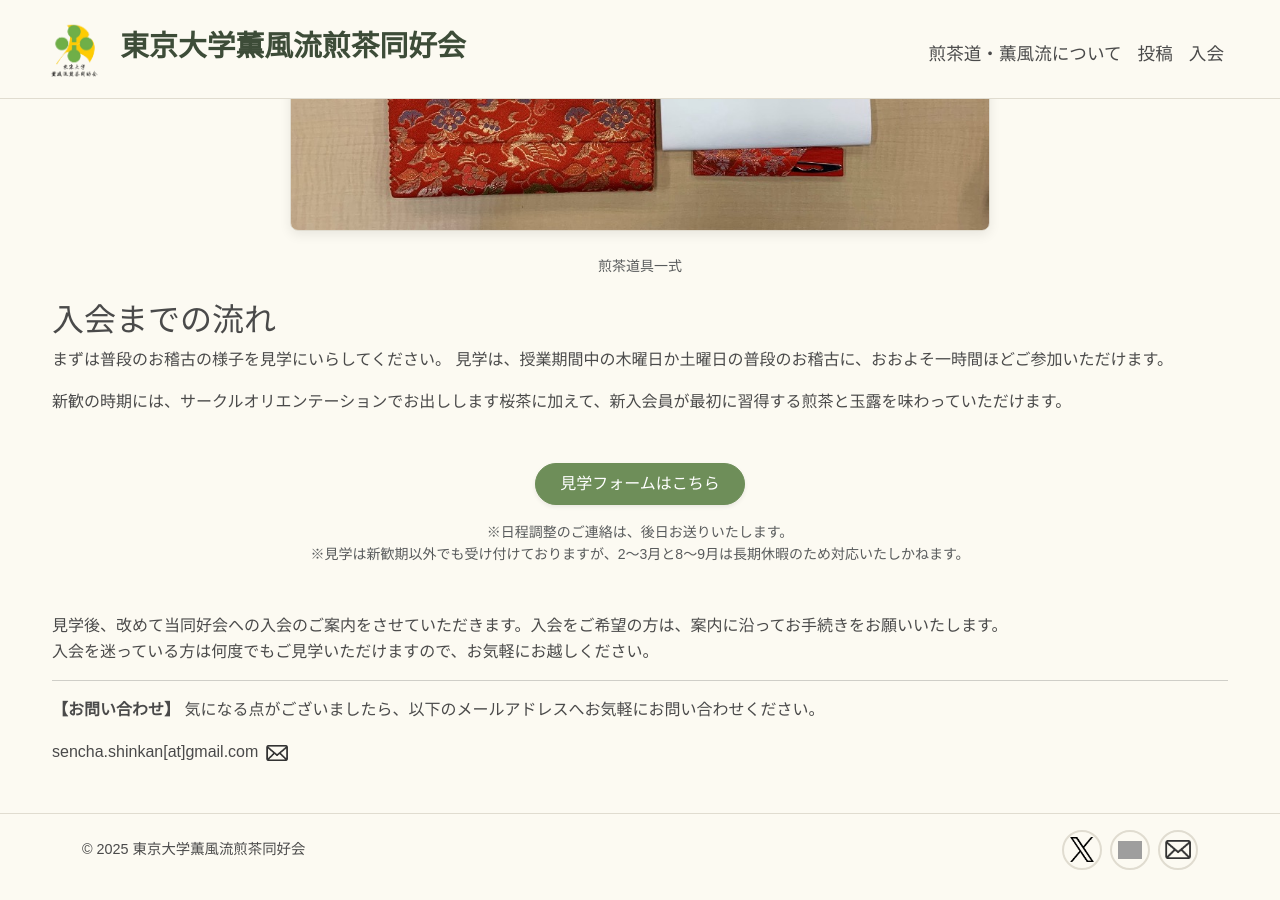
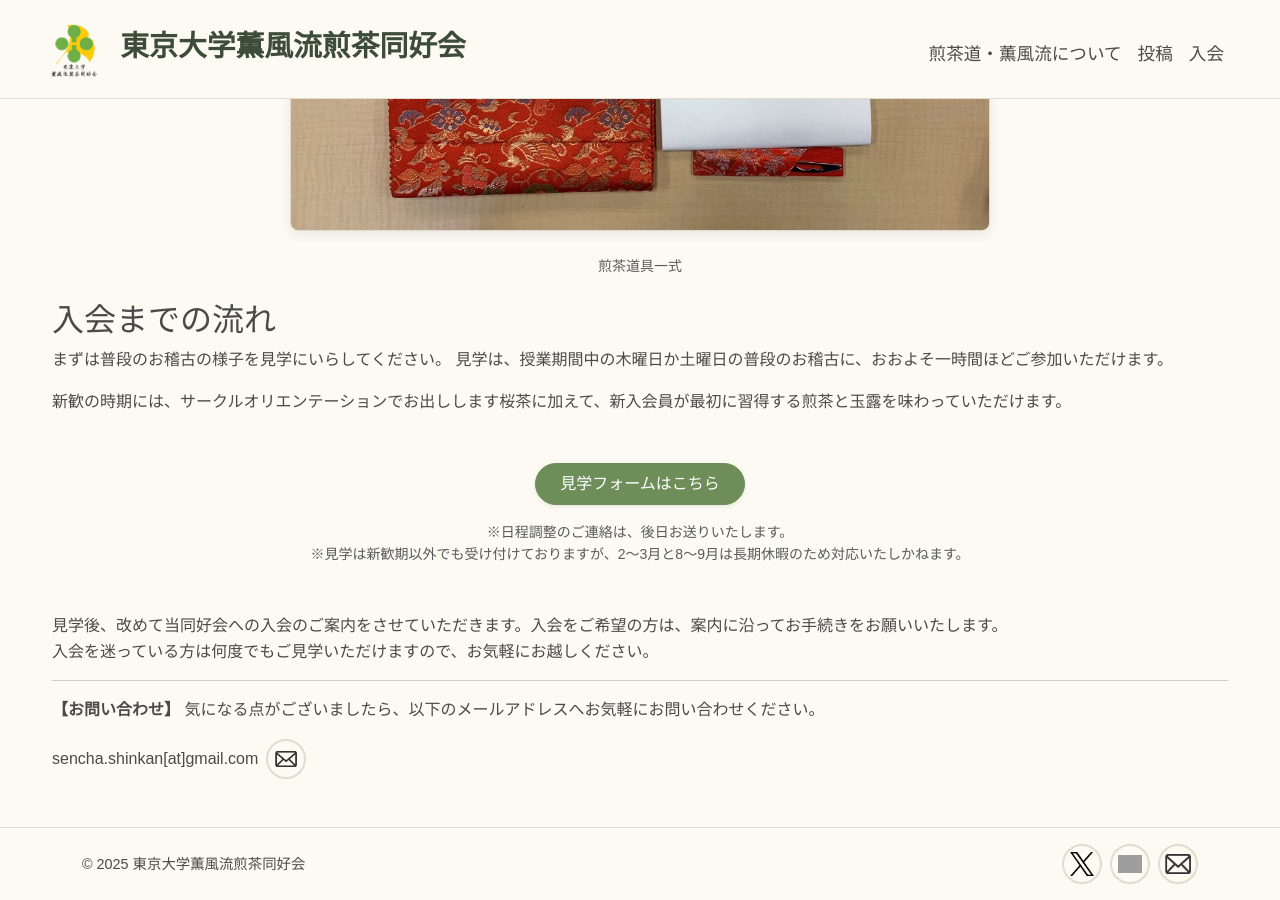
Before and after one commit to citrusml/sencha_ut, a Jekyll site: the page built from join.md, in a window 1280 px wide and 900 px high, scrolled down 1081 px. Built offline with Jekyll 4.4.1, drawn with Linux system fonts in a browser that asks for light colours; some web fonts are replaced; comment, search, counter and statistics services are not loaded; grey boxes are pictures that could not be loaded.

```diff
--- a/_layouts/default.html
+++ b/_layouts/default.html
@@ -86,7 +86,6 @@
   </footer>
 
   <script src="https://cdn.jsdelivr.net/npm/bootstrap@5.3.0/dist/js/bootstrap.bundle.min.js"></script>
-  <script async src="https://platform.twitter.com/widgets.js" charset="utf-8"></script>
   <script>
     // ローカルスライドショー初期化（各 .local-slideshow に対して動作）
     document.addEventListener('DOMContentLoaded', () => {
--- a/join.md
+++ b/join.md
@@ -65,7 +65,7 @@
 
 <div class="d-flex align-items-center mt-2">
   <span class="user-select-all me-2">sencha.shinkan[at]gmail.com</span>
-  <a href="&#109;&#97;&#105;&#108;&#116;&#111;&#58;&#115;&#101;&#110;&#99;&#104;&#97;&#46;&#115;&#104;&#105;&#110;&#107;&#97;&#110;&#64;&#103;&#109;&#97;&#105;&#108;&#46;&#99;&#111;&#109;" class="btn_logo" aria-label="メールでのお問い合わせ">
+  <a href="&#109;&#97;&#105;&#108;&#116;&#111;&#58;&#115;&#101;&#110;&#99;&#104;&#97;&#46;&#115;&#104;&#105;&#110;&#107;&#97;&#110;&#64;&#103;&#109;&#97;&#105;&#108;&#46;&#99;&#111;&#109;" class="btn-logo" aria-label="メールでのお問い合わせ">
     <img src="{{ '/assets/images/logos/Email_logo.png' | relative_url }}" alt="メール" width="22" height="22">
   </a>
 </div>
```
Also changed, not shown: _drafts/activities.md (renamed from activities.md).
